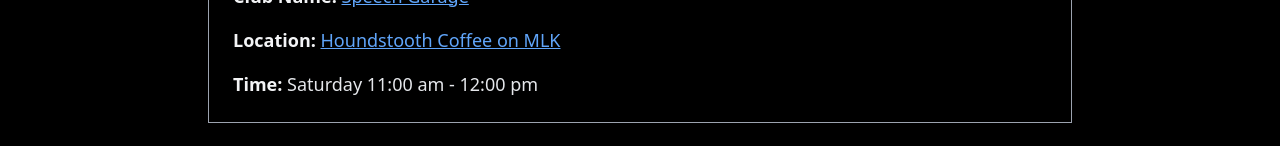
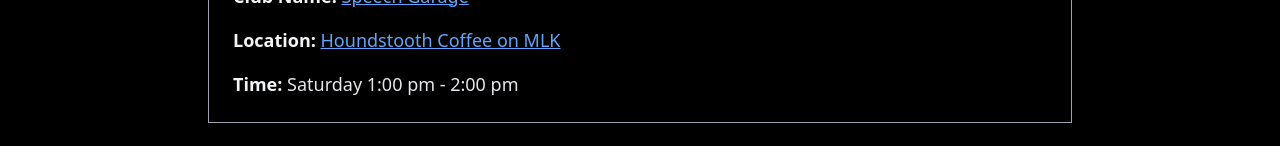
Before and after one commit to josh-may/austin-toastmasters, a Next.js app: page / in a window 1280 px wide. Shown: the part 502-648 px from the top of the page. Built offline with nearby package versions, Linux system fonts and the light colour scheme.

Commit message:
Lazy commit

```diff
--- a/pages/index.js
+++ b/pages/index.js
@@ -167,8 +167,8 @@ export default function Home() {
               </a>
             </p>
             <p className="text-lg">
-              <strong className="text-gray-100">Time:</strong> Saturday 11:00 am
-              - 12:00 pm
+              <strong className="text-gray-100">Time:</strong> Saturday 1:00 pm
+              - 2:00 pm
             </p>
           </div>
         </section>
```
